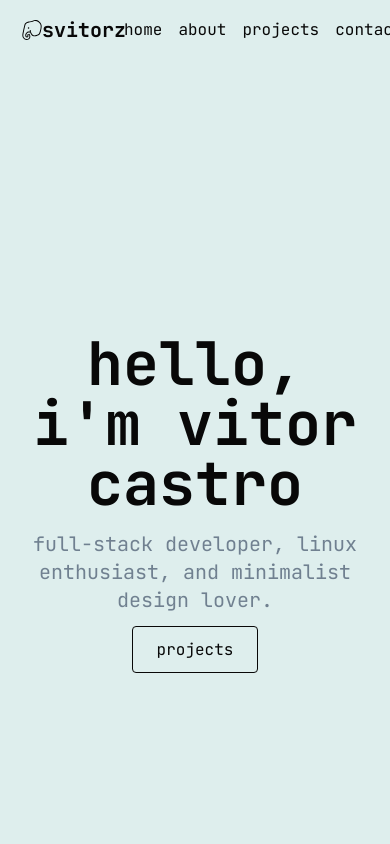
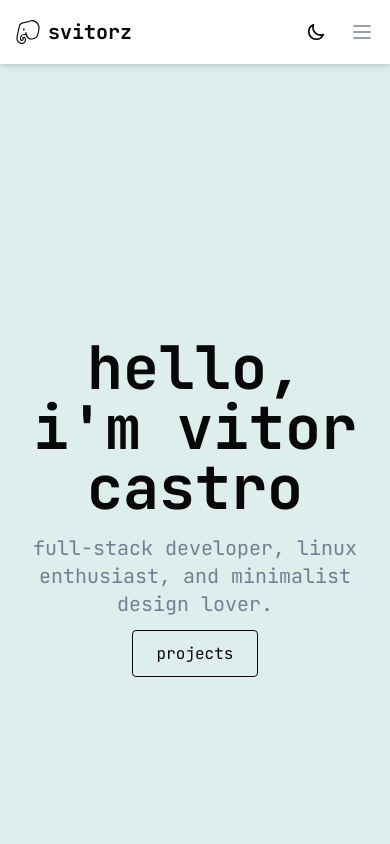
Before and after one commit to svitorz/svitorz.github.io, a Vue app: page / in a window 390 px wide. Shown: the top 844 px of the page. Built offline with nearby package versions, Linux system fonts and the light colour scheme.

Commit message:
feat: responsive navigation

```diff
--- a/src/components/Navigation.vue
+++ b/src/components/Navigation.vue
@@ -1,23 +1,130 @@
 <script setup>
+import { ref } from "vue";
 import ThemeToggle from "./ThemeToggle.vue";
+
+// Cria uma variável reativa para controlar a visibilidade do menu mobile
+const isMenuOpen = ref(false);
 </script>
+
 <template>
-  <nav class="flex items-center justify-between px-6 py-4">
+  <nav class="bg-white dark:bg-gray-900 shadow-md relative">
+    <div class="max-w-7xl mx-auto px-4 sm:px-6 lg:px-8">
+      <div class="flex items-center justify-between h-16">
+        <div class="flex-shrink-0">
           <router-link
             to="/"
-      class="text-xl font-bold flex items-center justify-center px-2"
+            class="text-xl font-bold flex items-center justify-center"
           >
-      <img src="/icon.svg" class="w-5 h-5 dark:invert" alt="Elephant Icon" />
+            <img
+              src="/icon.svg"
+              class="w-6 h-6 mr-2 dark:invert"
+              alt="Elephant Icon"
+            />
             svitorz
           </router-link>
-    <div class="space-x-4">
-      <router-link to="/" class="hover:underline">Home</router-link>
-      <router-link to="/about" class="hover:underline">about</router-link>
-      <router-link to="/projects" class="hover:underline">Projects</router-link>
-      <router-link to="/contact" class="hover:underline">Contact</router-link>
         </div>
-    <div class="float-end">
+
+        <div class="hidden md:block">
+          <div class="ml-10 flex items-baseline space-x-4">
+            <router-link
+              to="/"
+              class="px-3 py-2 rounded-md text-sm font-medium hover:bg-gray-200 dark:hover:bg-gray-700"
+              >Home</router-link
+            >
+            <router-link
+              to="/about"
+              class="px-3 py-2 rounded-md text-sm font-medium hover:bg-gray-200 dark:hover:bg-gray-700"
+              >About</router-link
+            >
+            <router-link
+              to="/projects"
+              class="px-3 py-2 rounded-md text-sm font-medium hover:bg-gray-200 dark:hover:bg-gray-700"
+              >Projects</router-link
+            >
+            <router-link
+              to="/contact"
+              class="px-3 py-2 rounded-md text-sm font-medium hover:bg-gray-200 dark:hover:bg-gray-700"
+              >Contact</router-link
+            >
+          </div>
+        </div>
+
+        <div class="hidden md:block">
           <ThemeToggle />
+        </div>
+
+        <div class="-mr-2 flex md:hidden">
+          <ThemeToggle class="mr-4" />
+          <button
+            @click="isMenuOpen = !isMenuOpen"
+            type="button"
+            class="inline-flex items-center justify-center p-2 rounded-md text-gray-400 hover:text-white hover:bg-gray-700 focus:outline-none focus:ring-2 focus:ring-offset-2 focus:ring-offset-gray-800 focus:ring-white"
+          >
+            <span class="sr-only">Open main menu</span>
+            <svg
+              v-if="isMenuOpen"
+              class="h-6 w-6"
+              xmlns="http://www.w3.org/2000/svg"
+              fill="none"
+              viewBox="0 0 24 24"
+              stroke="currentColor"
+              aria-hidden="true"
+            >
+              <path
+                stroke-linecap="round"
+                stroke-linejoin="round"
+                stroke-width="2"
+                d="M6 18L18 6M6 6l12 12"
+              />
+            </svg>
+            <svg
+              v-else
+              class="h-6 w-6"
+              xmlns="http://www.w3.org/2000/svg"
+              fill="none"
+              viewBox="0 0 24 24"
+              stroke="currentColor"
+              aria-hidden="true"
+            >
+              <path
+                stroke-linecap="round"
+                stroke-linejoin="round"
+                stroke-width="2"
+                d="M4 6h16M4 12h16M4 18h16"
+              />
+            </svg>
+          </button>
+        </div>
+      </div>
+    </div>
+
+    <div v-if="isMenuOpen" class="md:hidden" id="mobile-menu">
+      <div class="px-2 pt-2 pb-3 space-y-1 sm:px-3">
+        <router-link
+          @click="isMenuOpen = false"
+          to="/"
+          class="block px-3 py-2 rounded-md text-base font-medium hover:bg-gray-200 dark:hover:bg-gray-700"
+          >Home</router-link
+        >
+        <router-link
+          @click="isMenuOpen = false"
+          to="/about"
+          class="block px-3 py-2 rounded-md text-base font-medium hover:bg-gray-200 dark:hover:bg-gray-700"
+          >About</router-link
+        >
+        <router-link
+          @click="isMenuOpen = false"
+          to="/projects"
+          class="block px-3 py-2 rounded-md text-base font-medium hover:bg-gray-200 dark:hover:bg-gray-700"
+          >Projects</router-link
+        >
+        <router-link
+          @click="isMenuOpen = false"
+          to="/contact"
+          class="block px-3 py-2 rounded-md text-base font-medium hover:bg-gray-200 dark:hover:bg-gray-700"
+          >Contact</router-link
+        >
+      </div>
     </div>
   </nav>
 </template>
```
Lines whose indentation alone changed are shown as unchanged.
